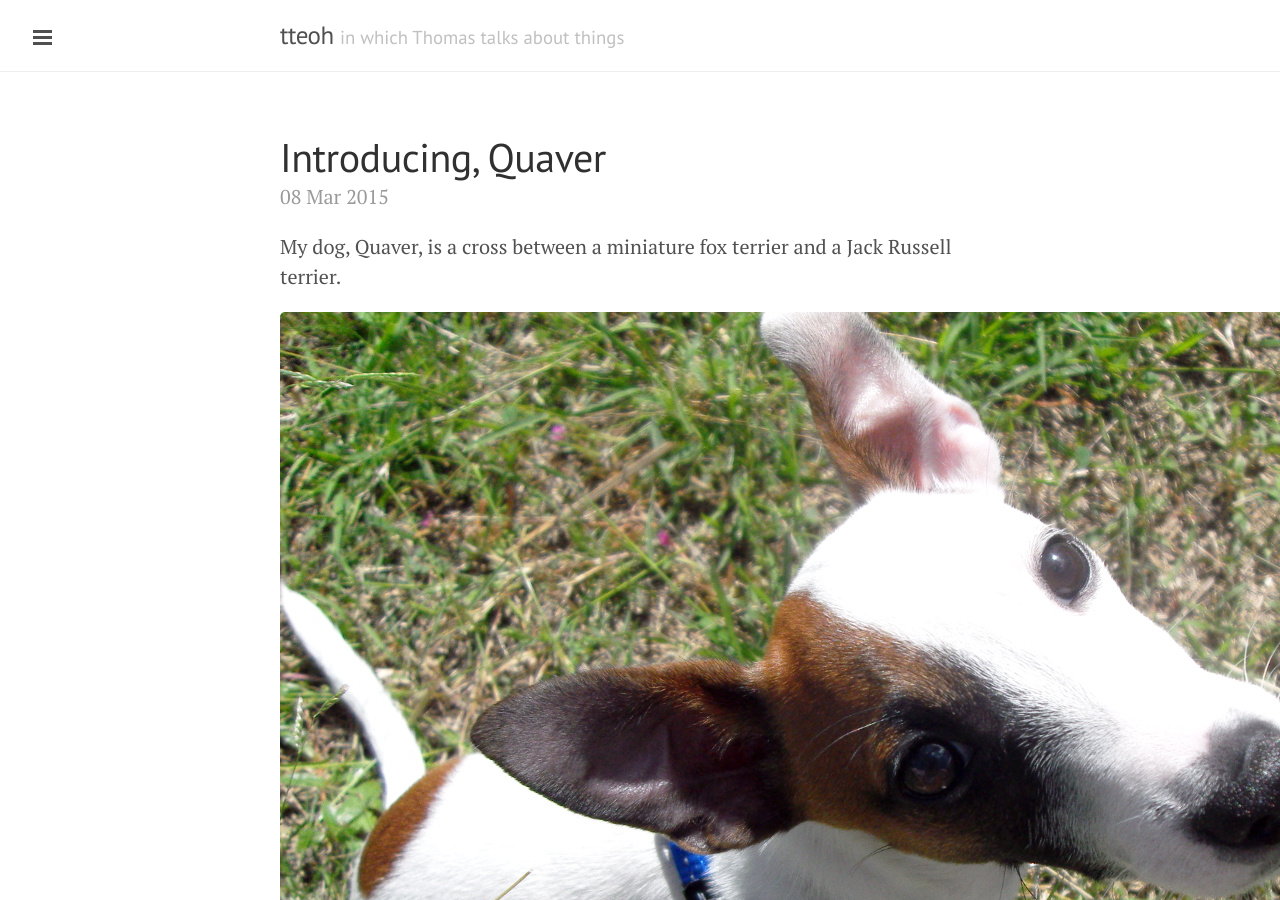
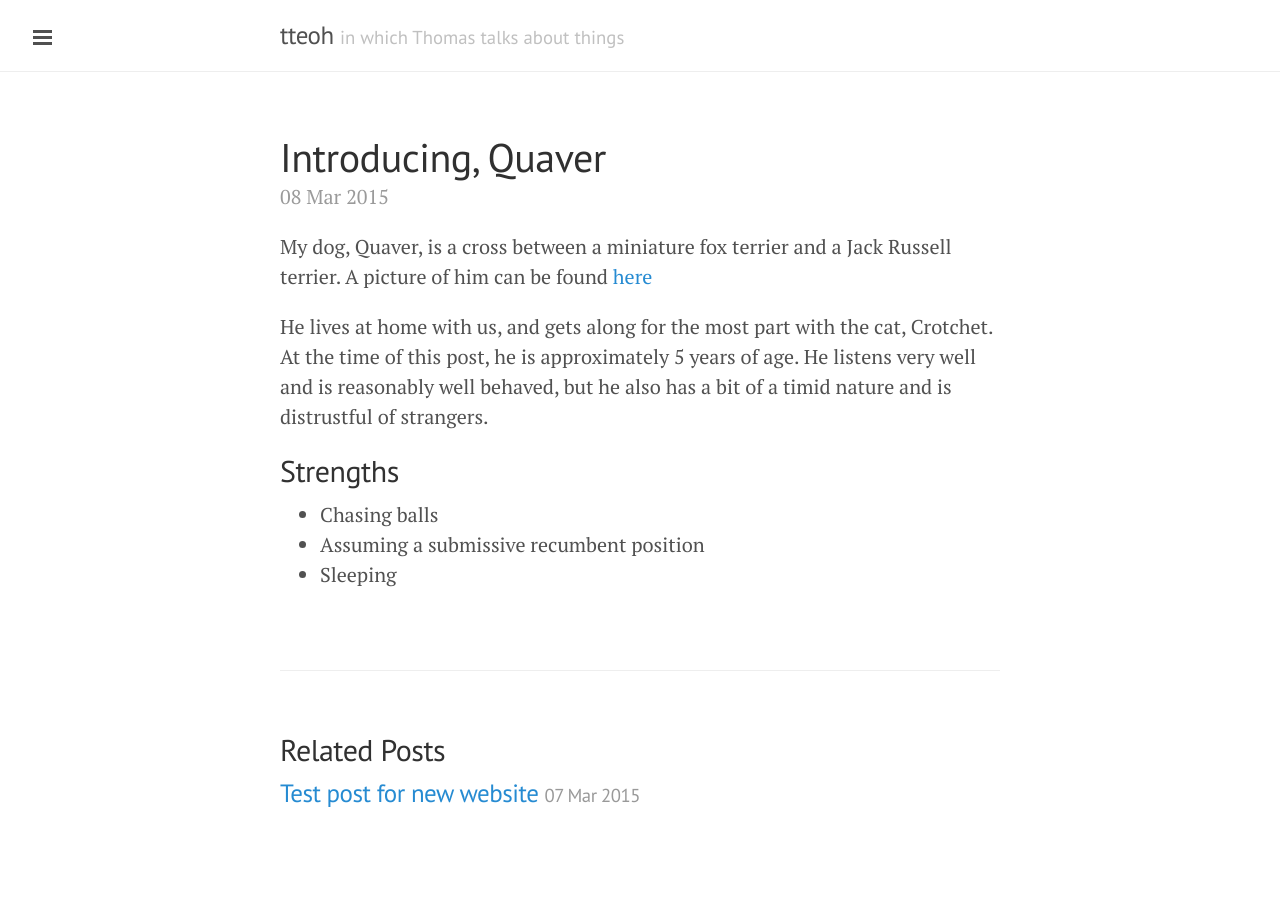
Before and after one commit to thomasteoh/thomasteoh.github.io, a Jekyll site: the page built from _posts/2015-03-08-introducing-quaver.md, in a window 1280 px wide and 900 px high. Built offline with Jekyll 4.4.1, drawn with Linux system fonts in a browser that asks for light colours; Markdown is read by kramdown in place of the engine named in the settings.

```diff
--- a/_posts/2015-03-08-introducing-quaver.md
+++ b/_posts/2015-03-08-introducing-quaver.md
@@ -3,9 +3,7 @@ layout: post
 title: Introducing, Quaver
 ---
 
-My dog, Quaver, is a cross between a miniature fox terrier and a Jack Russell terrier.
-
-![Quaver](http://www.tteoh.com/public/2015-03-08-quaver.jpg)
+My dog, Quaver, is a cross between a miniature fox terrier and a Jack Russell terrier. A picture of him can be found [here](http://www.tteoh.com/public/2015-03-08-quaver.jpg)
 
 He lives at home with us, and gets along for the most part with the cat, Crotchet. At the time of this post, he is approximately 5 years of age. He listens very well and is reasonably well behaved, but he also has a bit of a timid nature and is distrustful of strangers.
 
```
Also changed, not shown: public/2015-03-08-quaver.jpg, public/favicon.ico.
